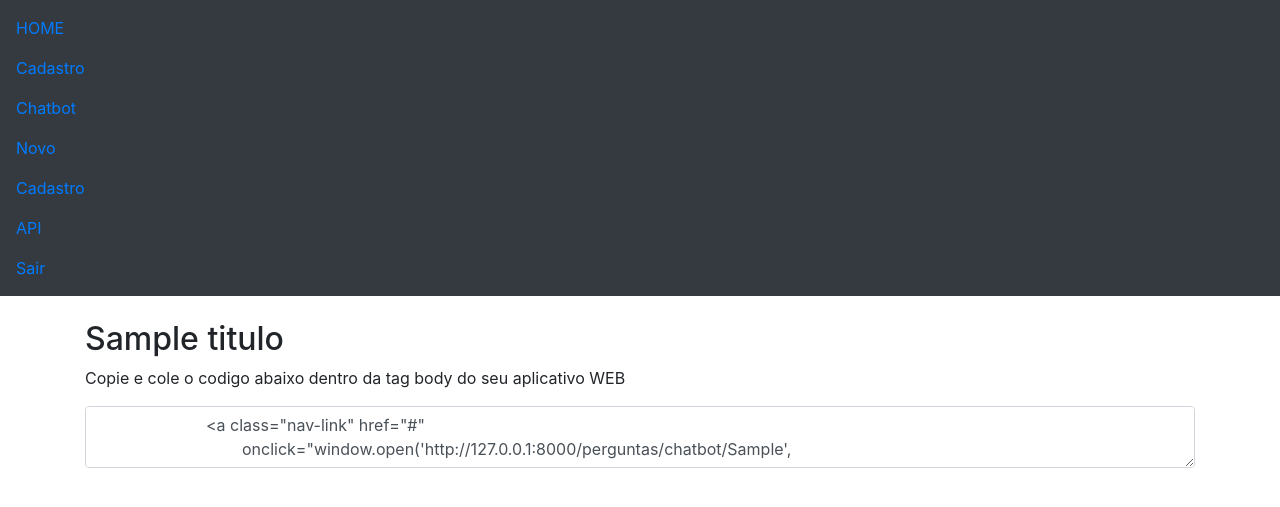
After one commit to jhonathascesar232/chatbot-com-django, a Django app: template perguntas/templates/api.html in a window 1280 px wide. The commit adds this page. Shown: the top 507 px of the page. Run offline with Django 3.2, Linux system fonts and the light colour scheme; the template is opened without the code that fills it: most values are stand-ins (such as "Sample title", 1, 10 or a date in 2020); some libraries are stand-ins or nearby versions.

Commit message:
Codificando o Layout de Integração via API

```diff
--- a/home/templates/home.html
+++ b/home/templates/home.html
@@ -2,7 +2,7 @@
 <html lang="pt-br">
 <head>
 	<meta charset="utf-8">
-	<title>Capturas</title>
+	<title>Home</title>
 
 	<meta name="viewport" content="width=device-width, initial-scale=1">
 	<link rel="stylesheet" href="https://maxcdn.bootstrapcdn.com/bootstrap/4.3.1/css/bootstrap.min.css">
--- /dev/null
+++ b/perguntas/templates/api.html
@@ -0,0 +1,61 @@
+<!DOCTYPE html>
+<html lang="pt-br">
+<head>
+	<meta charset="utf-8">
+	<title>API</title>
+
+	<meta name="viewport" content="width=device-width, initial-scale=1">
+	<link rel="stylesheet" href="https://maxcdn.bootstrapcdn.com/bootstrap/4.3.1/css/bootstrap.min.css">
+	<script src="https://ajax.googleapis.com/ajax/libs/jquery/3.4.1/jquery.min.js"></script>
+	<script src="https://cdnjs.cloudflare.com/ajax/libs/popper.js/1.14.7/umd/popper.min.js"></script>
+	<script src="https://maxcdn.bootstrapcdn.com/bootstrap/4.3.1/js/bootstrap.min.js"></script>
+	<meta http-equiv='cache-control' content='no-cache'>
+	<meta http-equiv='expires' content='0'>
+	<meta http-equiv='pragma' content='no-cache'>
+</head>
+<body>
+	<nav class="navbar navbar-ecpand-sm bg-dark">
+		<ul class="navbar-nav">
+			<li class="nav-item">
+				<a class="nav-link" href="/home">HOME</a>
+			</li>
+			<li class="nav-item">
+				<a class="nav-link" href="/perguntas/{{code_user}}">Cadastro</a>
+			</li>
+			<li class="nav-item">
+				<a class="nav-link" href="#"
+				onclick="window.open('http://127.0.0.1:8000/perguntas/chatbot/{{code_user}}',
+									 '',
+									 'width=410, heigh=450')">
+									Chatbot
+				</a>
+			</li>
+			<li class="nav-item">
+				<a class="nav-link" href="/perguntas/novo/{{code_user}}">Novo</a>
+			</li>
+			<li class="nav-item">
+				<a class="nav-link" href="/capturas/{{code_user}}">Cadastro</a>
+			</li>
+			<li class="nav-item">
+				<a class="nav-link" href="/perguntas/api/{{code_user}}">API</a>
+			</li>
+			<li class="nav-item">
+				<a class="nav-link" href="/usuarios/login">Sair</a>
+			</li>
+		</ul>
+	</nav>
+	<br>
+	<div class="container">
+		<h2>{{titulo}}</h2>
+		<p>Copie e cole o codigo abaixo dentro da tag body do seu aplicativo WEB</p>
+		<textarea class="form-control" spellcheck = "false">
+			<a class="nav-link" href="#"
+				onclick="window.open('http://127.0.0.1:8000/perguntas/chatbot/{{code_user}}',
+									 '',
+									 'width=410, heigh=450')">
+				Chatbot
+			</a>
+		</textarea>
+	</div>
+</body>
+</html>
```
